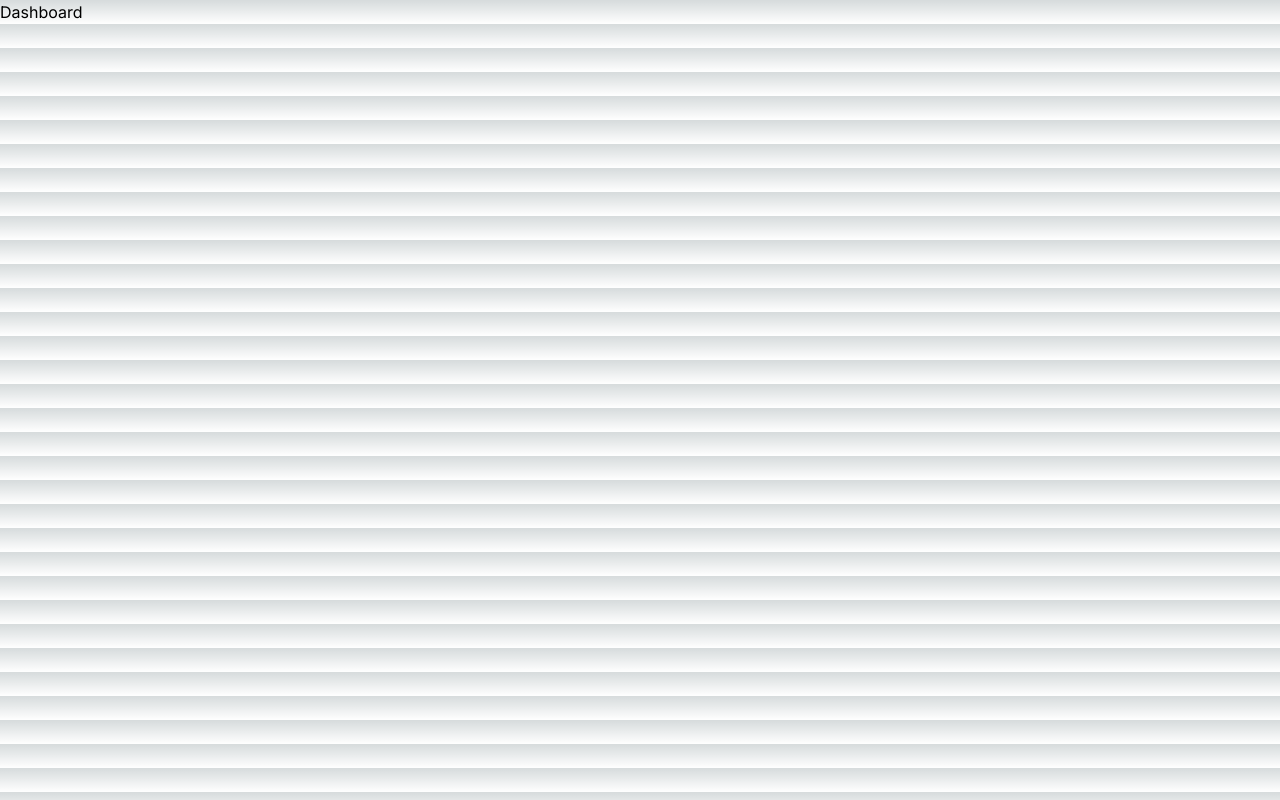
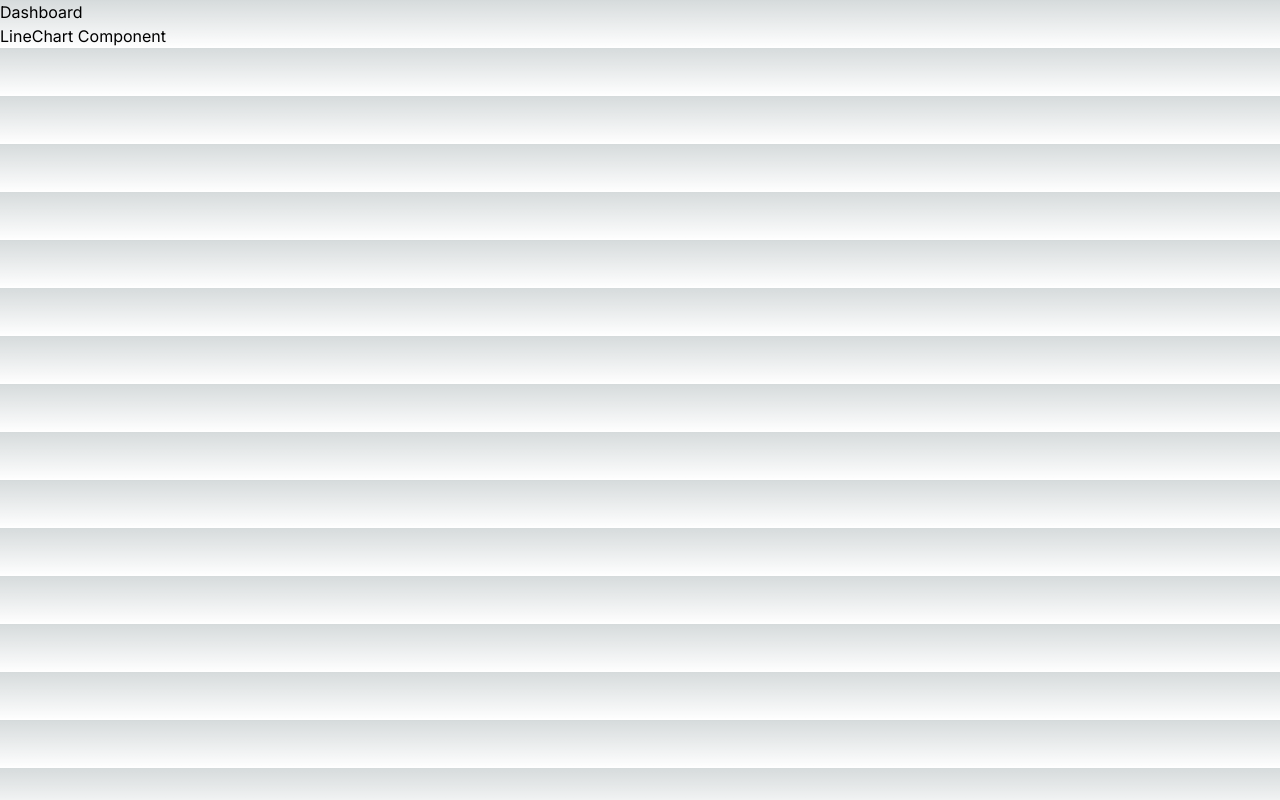
Before and after one commit to Rajeshsjk0/nexjs-14, a Next.js app: page /dashboard in a window 1280 px wide. Built offline with nearby package versions, Linux system fonts and the light colour scheme.

Commit message:
component folder structure

```diff
--- a/src/app/dashboard/page.tsx
+++ b/src/app/dashboard/page.tsx
@@ -1,9 +1,11 @@
 import React from "react";
+import LineChart from "../../components/dashboard/line-chart";
 
 const Dashboard = () => {
   return (
     <div>
       <h1>Dashboard</h1>
+      <LineChart />
     </div>
   );
 };
--- /dev/null
+++ b/src/components/dashboard/line-chart.tsx
@@ -0,0 +1,11 @@
+import React from "react";
+
+const LineChart = () => {
+  return (
+    <div>
+      <h1>LineChart Component</h1>
+    </div>
+  );
+};
+
+export default LineChart;
```
